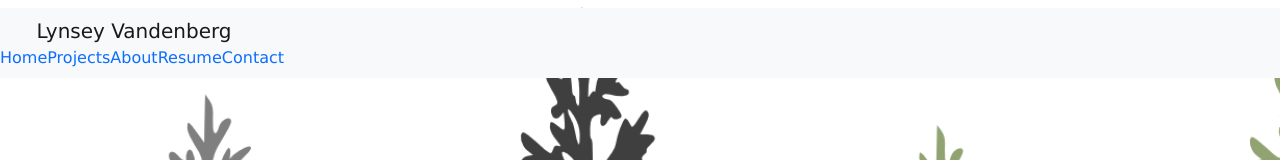
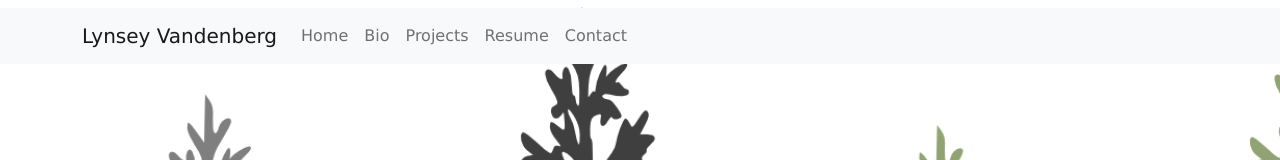
Before and after one commit to LynseyVandenberg/ltvxdev, a React (Create React App) app: page / in a window 1280 px wide. Shown: the top 160 px of the page. Built offline with nearby package versions, Linux system fonts and the light colour scheme.

Commit message:
changing deploy

```diff
--- a/package.json
+++ b/package.json
@@ -2,12 +2,13 @@
   "name": "ltvxdev",
   "version": "0.1.0",
   "private": true,
-  "homepage": "http://lynseyvandenberg.github.io/ltvxdev",
+  "homepage": "https://lynseyvandenberg.github.io/ltvxdev",
   "dependencies": {
     "@testing-library/jest-dom": "^5.14.1",
     "@testing-library/react": "^11.2.7",
     "@testing-library/user-event": "^12.8.3",
     "bootstrap": "^5.1.0",
+    "browser-router": "^0.2.0",
     "react": "^17.0.2",
     "react-bootstrap": "^2.0.0-beta.6",
     "react-dom": "^17.0.2",
--- a/src/App.js
+++ b/src/App.js
@@ -26,6 +26,7 @@ class App extends Component {
             <Route path="/resume" component={Resume} />
             <Route path="/projects" component={Projects} />
             <Route component={Error} />
+
           </Switch>
         </div>
         <Footer></Footer>
--- a/src/components/Contact/index.jsx
+++ b/src/components/Contact/index.jsx
@@ -1,4 +1,4 @@
-import { Card, Button, Form, Row, Col, FloatingLabel } from 'react-bootstrap';
+import { Button, Form, Col, } from 'react-bootstrap';
 
 const Contact = () => {
     return (
--- a/src/components/NavBar/index.jsx
+++ b/src/components/NavBar/index.jsx
@@ -1,24 +1,19 @@
-import { Navbar, Nav } from 'react-bootstrap';
-import { NavLink } from 'react-router-dom';
-
+import { Navbar, Container, NavDropdown, Nav } from 'react-bootstrap';
 const NavBar = () => {
   return (
     <Navbar bg="light" expand="lg">
-  <div>
+      <Container>
         <Navbar.Brand href="/">Lynsey Vandenberg</Navbar.Brand>
         <Navbar.Toggle aria-controls="basic-navbar-nav" />
         <Navbar.Collapse id="basic-navbar-nav">
           <Nav className="me-auto">
-        <NavLink to="/">Home</NavLink>
-        <NavLink to="/resume">Projects</NavLink>
-        <NavLink to="/about">About</NavLink>
-        <NavLink to="/resume">Resume</NavLink>
-        <NavLink to="/contact">Contact</NavLink>
+            <Nav.Link href="/">Home</Nav.Link>
+            <Nav.Link href="/about">Bio</Nav.Link>
+            <Nav.Link href="/projects">Projects</Nav.Link>
+            <Nav.Link href="/resume">Resume</Nav.Link>
+            <Nav.Link href="/contact">Contact</Nav.Link>
           </Nav>
         </Navbar.Collapse>
-  </div>
-</Navbar>
-    )
+      </Container></Navbar>)
 }
-
 export default NavBar
--- a/src/index.js
+++ b/src/index.js
@@ -3,15 +3,16 @@ import ReactDOM from 'react-dom';
 import './index.css';
 import App from './App';
 import reportWebVitals from './reportWebVitals';
+import { BrowserRouter as Router } from 'react-router-dom';
 
 ReactDOM.render(
-  <React.StrictMode>
-      <App />
-  </React.StrictMode>,
-  document.getElementById('root')
+
+  <Router>
+    <App />
+  </Router>
+
+, document.getElementById('root')
 );
-
-
 
 // If you want to start measuring performance in your app, pass a function
 // to log results (for example: reportWebVitals(console.log))
```
Also changed, not shown: 1 other file (tests, documents, lock files or other folders). Lines whose indentation alone changed are shown as unchanged.
